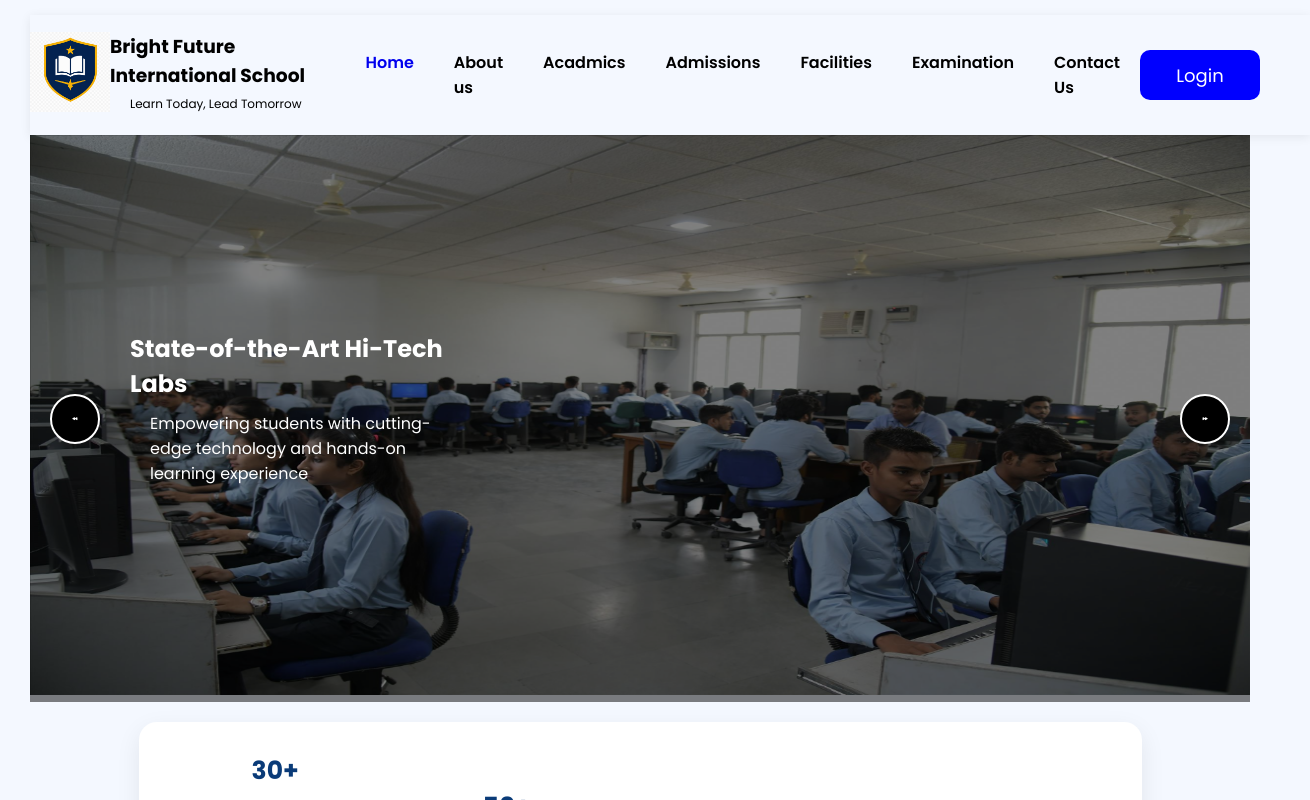
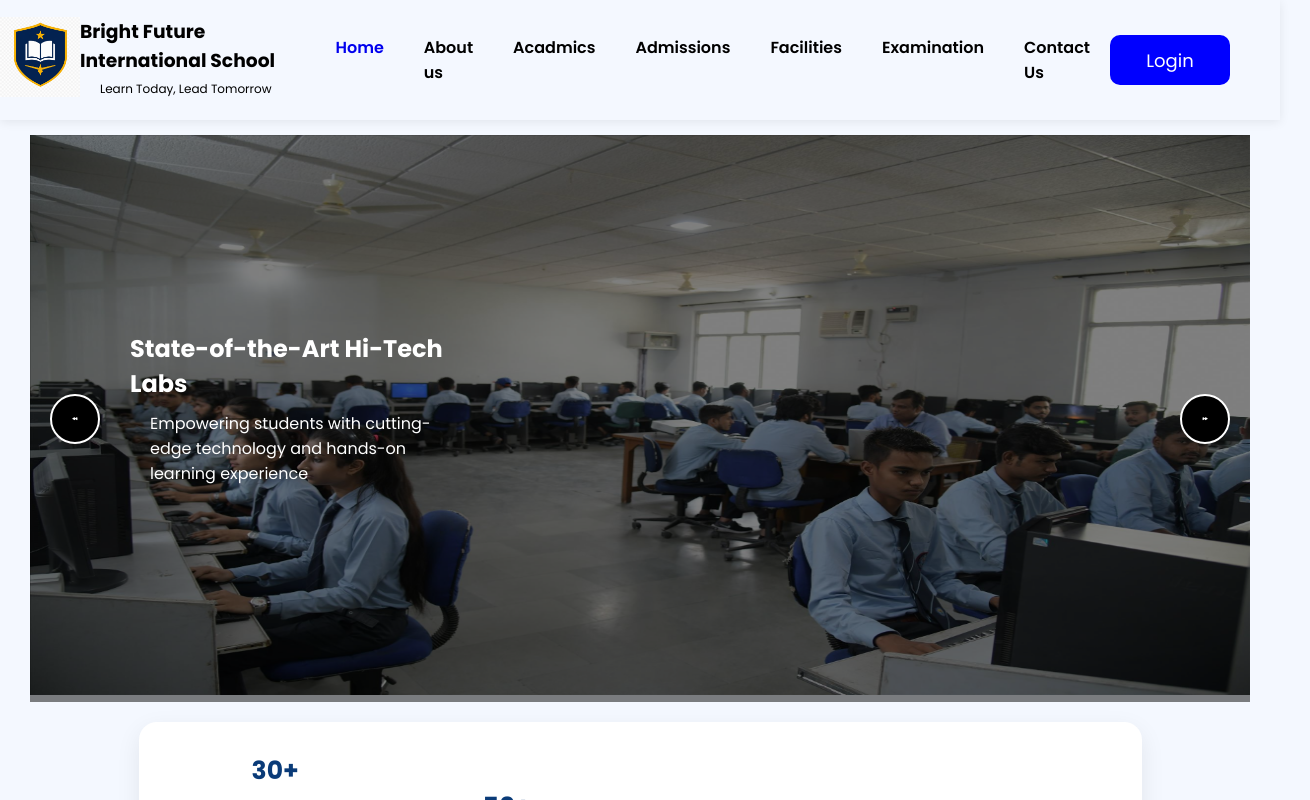
Before and after one commit to Ranjeet-Kumar-Diwakar/School-Management-FrontEnd, a React (Vite) app: page / in a window 1280 px wide. Shown: the top 800 px of the page, 1310 px wide, since content can reach past the window. Built offline with nearby package versions, Linux system fonts and the light colour scheme.

Commit message:
Update Application Layout and Routing

```diff
--- a/src/App.css
+++ b/src/App.css
@@ -65,3 +65,7 @@
     box-shadow: 0 8px 20px #ffffff26;
     border-radius: 15px;
 }
+
+.page-content{
+    padding-top: 15vh;
+}
--- a/src/App.jsx
+++ b/src/App.jsx
@@ -19,30 +19,19 @@ import Faculty from './components/about-us/Faculty'
 import Infarastructure from './components/about-us/Infrastructure'
 import PrivacyPolicy from './components/about-us/PrivacyPolicy'
 import History from './components/about-us/History'
+import Navbar from './components/Navbar'
+import Carousel from './components/Carousel'
+import MidSection from './components/MidSection'
+import Footer from './components/Footer'
+import PageRoutes from './components/PageRoutes'
 
 function App() {
 
 
   return (
     <div>
-
-      <Routes>
-        <Route path='/' element={<Home />} />
-        <Route path='/login' element={<Login />} />
-        <Route path='/signup' element={<Signup />} />
-        <Route path='/success' element={<LoginSuccess />}/>
-        <Route path='/our-school' element={<OurSchool />}/>
-        <Route path='/vision-mission' element={<VisionMission />}/>
-        <Route path='/faculty' element={<Faculty />}/>
-        <Route path='/infrastructure' element={<Infarastructure />}/>
-        <Route path='/privacy-policy' element={<PrivacyPolicy />}/>
-
-      </Routes>
-
-
-
-
-    </div>
+      <PageRoutes />
+    </div >
   )
 }
 
--- a/src/components/Home.jsx
+++ b/src/components/Home.jsx
@@ -7,7 +7,7 @@ const Home = () => {
 
     return (
         <div>
-            <Navbar />
+
             <Carousel />
             <MidSection />
             <Footer />
--- /dev/null
+++ b/src/components/Layout.jsx
@@ -0,0 +1,17 @@
+import { Outlet } from "react-router-dom"
+import Navbar from "./Navbar"
+
+const Layout = () => {
+
+    return(
+        <div>
+            <Navbar />
+
+            <main className="page-content">
+                <Outlet />
+            </main>
+        </div>
+    )
+}
+
+export default Layout
--- a/src/components/Navbar.jsx
+++ b/src/components/Navbar.jsx
@@ -35,11 +35,11 @@ const Navbar = () => {
                             About us
 
                             <ul className="dropdown-menu" >
-                                <li><Link to={"/our-school"}>Our School</Link></li>
-                                <li><Link to={"/vision-mission"} >Missions & Visions</Link></li>
-                                <li><Link to={"/faculty"}>Faculty</Link></li>
-                                <li><Link to={"/infrastructure"}>Infrastructure</Link></li>
-                                <li><Link to={"/privacy-policy"}>Privacy Policy</Link></li>
+                                <li><Link to={"/about/our-school"}>Our School</Link></li>
+                                <li><Link to={"/about/vision-mission"} >Missions & Visions</Link></li>
+                                <li><Link to={"/about/faculty"}>Faculty</Link></li>
+                                <li><Link to={"/about/infrastructure"}>Infrastructure</Link></li>
+                                <li><Link to={"/about/privacy-policy"}>Privacy Policy</Link></li>
                             </ul>
                         </li>
 
--- /dev/null
+++ b/src/components/PageRoutes.jsx
@@ -0,0 +1,34 @@
+import { Route, Routes } from "react-router-dom"
+import Layout from "./Layout"
+import Home from "./Home"
+import OurSchool from "./about-us/OurSchool"
+import Faculty from "./about-us/Faculty"
+import Infarastructure from "./about-us/Infrastructure"
+import PrivacyPolicy from "./about-us/PrivacyPolicy"
+import Login from "./Login"
+import Signup from "./Signup"
+import VisionMission from "./about-us/VisionMission"
+
+
+const PageRoutes = () => {
+
+    return(
+        <div>
+            <Routes>
+                <Route element={<Layout />} >
+                    <Route index element={<Home />}/>
+                    <Route path="/about/our-school" element={<OurSchool />}/>
+                    <Route path="/about/faculty" element={<Faculty />}/>
+                    <Route path="/about/infrastructure" element={<Infarastructure />}/>
+                    <Route path="/about/privacy-policy" element={<PrivacyPolicy />}/>
+                    <Route path="/about/vision-mission" element={<VisionMission />}/>
+                </Route>
+
+                <Route path="/login" element={<Login />}/>
+                <Route path="/Signup" element={<Signup />}/>
+            </Routes>
+        </div>
+    )
+}
+
+export default PageRoutes
--- a/src/styles/navbar.css
+++ b/src/styles/navbar.css
@@ -1,11 +1,21 @@
+*{
+    margin: 0;
+    padding: 0;
+    box-sizing: border-box;
+}
+
 .nav-container {
     height: 15vh;
-    width: 100vw;
+    width: 100%;
     /* border-bottom: 2px solid black; */
     display: flex;
     align-items: center;
     justify-content: space-between;
     box-shadow: 0 2px 10px rgba(0, 0, 0, 0.08);
+    position: fixed;
+    top: 0;
+    left: 0;
+    background-color: #f4f8ff;
 }
 
 .menu-btn {
--- a/src/styles/ourschool.css
+++ b/src/styles/ourschool.css
@@ -6,7 +6,7 @@
 }
 
 body {
-    /* background-color: #f4f8ff; */
+    background-color: #f4f8ff;
 
     text-wrap: wrap;
     margin: 15px 30px;
```
Also changed, not shown: src/components/Acadmics/Curriculum.jsx (added), 1 other file (tests, documents, lock files or other folders).
